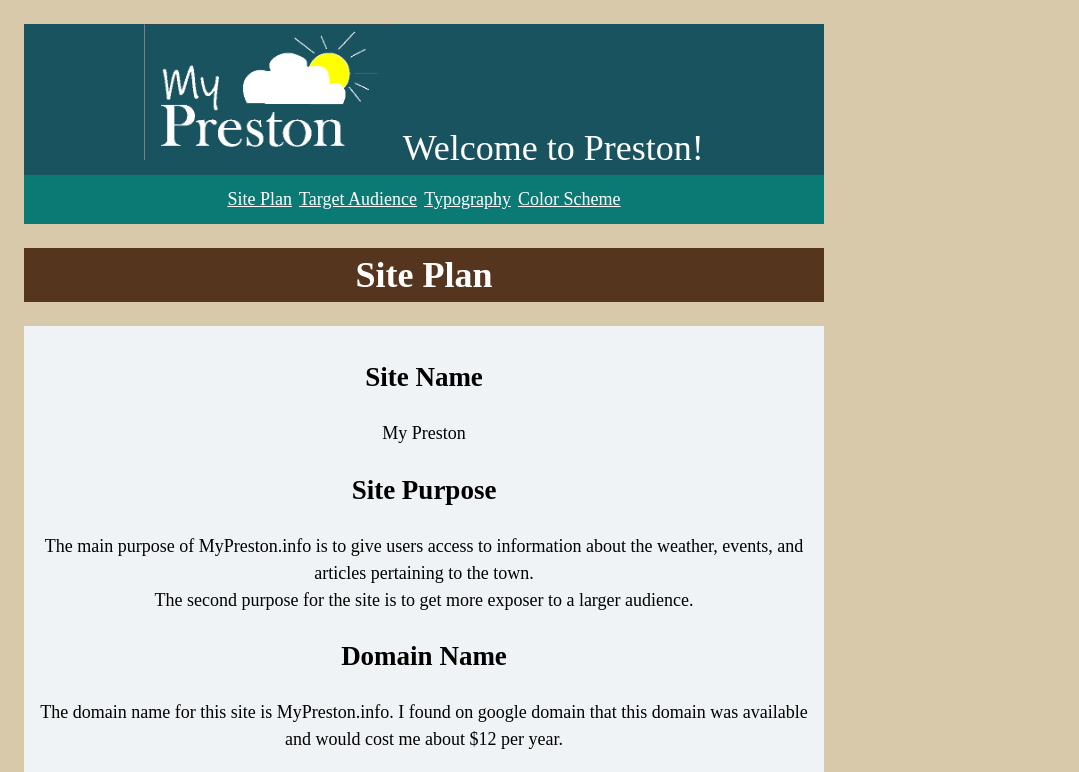
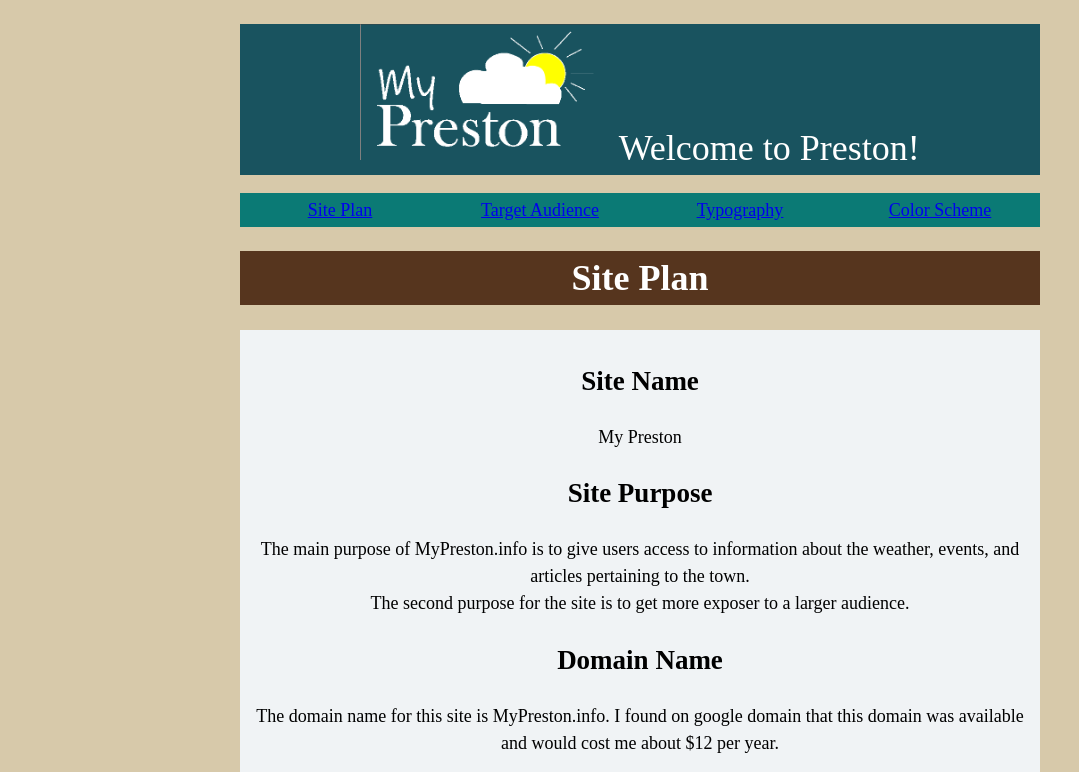
Before and after one commit to blangston731/blangston731.github.io, a plain HTML site: page Lesson 3/index.html in a window 1280 px wide. Shown: the top 772 px of the page, without its empty margins (0-1079 px from the left). Drawn offline with Linux system fonts and the light colour scheme.

Commit message:
try again

```diff
--- a/Lesson 3/css/medium.css
+++ b/Lesson 3/css/medium.css
@@ -1,7 +1,10 @@
 @media only screen and (min-width: 32.5em) {
+    .list-container {
+        display: flex;
+    }
 
-    nav, ul, a {
-        flex-flow: row;
-        justify-content: center;
+    .list-container li {
+        display: block;
+        flex: 1 1 100%;
     }
 }
--- a/Lesson 3/css/small.css
+++ b/Lesson 3/css/small.css
@@ -7,7 +7,7 @@ body {
 
 body,
 footer {
-    margin: 1.5rem;
+    margin: 1.5rem auto;
     max-width: 800px;
     text-align: center;
 
@@ -31,23 +31,18 @@ footer{
 
 nav {
     background-color: #0b7a75;
-    text-align: center;
+    margin: 0 auto;
+    max-width: 800px;
 }
 
-nav,
-ul {
+.list-container{
     list-style-type: none;
-    margin: 0;
-    padding: 0;
+    padding:0;
     overflow: hidden;
 
 }
 
-nav,
-ul,
-a {
-    display: flex;
-    flex-flow: column;
+.list-container li{
     color: #ffff;
     padding: .2em;
 }
--- a/Lesson 3/index.html
+++ b/Lesson 3/index.html
@@ -21,7 +21,7 @@
             alt="Logo for MyPreston.info with white text" /> Welcome to Preston!</header>
 
     <nav>
-        <ul>
+        <ul class="list-container">
             <li><a href="index.html">Site Plan</a></li>
             <li><a href="target-audience.html">Target Audience</a></li>
             <li><a href="typography.html">Typography</a></li>
```
